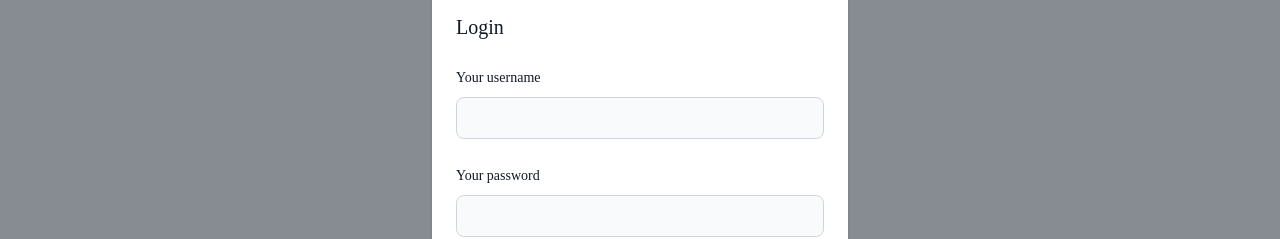
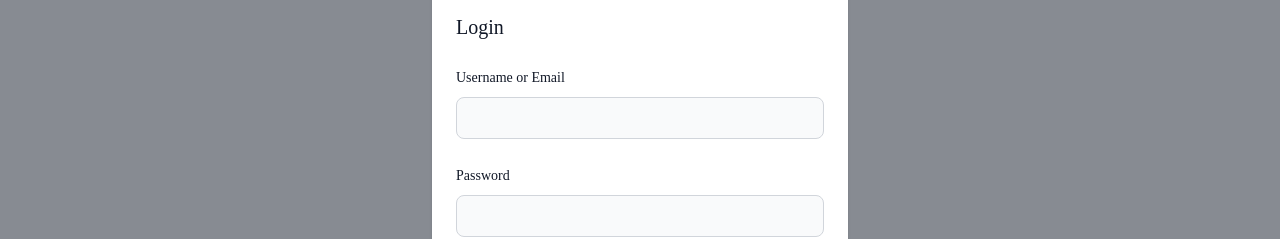
Before and after one commit to samuelchen17/moto-blog, a React (Vite) app in the folder client/: page / in a window 1280 px wide. Both pictures are taken after a click on the button "Login". Shown: the part 210-449 px from the top of the page. Built offline with nearby package versions, Linux system fonts and the light colour scheme.

Commit message:
login form

```diff
--- a/client/src/components/modal/Login.tsx
+++ b/client/src/components/modal/Login.tsx
@@ -9,7 +9,7 @@ import {
   Checkbox,
 } from "flowbite-react";
 
-interface RegisterForm {
+interface setLoginForm {
   username: string;
   email: string;
   password: string;
@@ -36,29 +36,25 @@ const Login: React.FC<RegisterProps> = ({
     password: "",
   };
 
-  const [registerForm, setRegisterForm] = useState<RegisterForm>(defaultForm);
+  const [loginForm, setLoginForm] = useState<loginForm>(defaultForm);
 
   const handleChange = (e: any) => {
     // .trim() to remove the spaces
-    setRegisterForm({ ...registerForm, [e.target.id]: e.target.value.trim() });
+    setLoginForm({ ...setLoginForm, [e.target.id]: e.target.value.trim() });
   };
 
   const handleSubmit = async (e: any) => {
     e.preventDefault();
-    if (
-      !registerForm.username ||
-      !registerForm.email ||
-      !registerForm.password
-    ) {
+    if (!setLoginForm.loginInput || !setLoginForm.password) {
       return setErrorMsg("Please fill out all fields");
     }
     try {
       setLoading(true);
       setErrorMsg("");
-      const res = await fetch("/api/auth/register", {
+      const res = await fetch("/api/auth/login", {
         method: "POST",
         headers: { "Content-Type": "application/json" },
-        body: JSON.stringify(registerForm),
+        body: JSON.stringify(setLoginForm),
       });
       const data = await res.json();
       setLoading(false);
@@ -82,18 +78,18 @@ const Login: React.FC<RegisterProps> = ({
         </h3>
         <div>
           <div className="mb-2 block">
-            <Label htmlFor="email" value="Your username" />
+            <Label htmlFor="loginInput" value="Username or Email" />
           </div>
           <TextInput
             type="text"
-            id="username"
+            id="loginInput"
             // required
             onChange={handleChange}
           />
         </div>
         <div>
           <div className="mb-2 block">
-            <Label htmlFor="password" value="Your password" />
+            <Label htmlFor="password" value="Password" />
           </div>
           <TextInput
             id="password"
```
